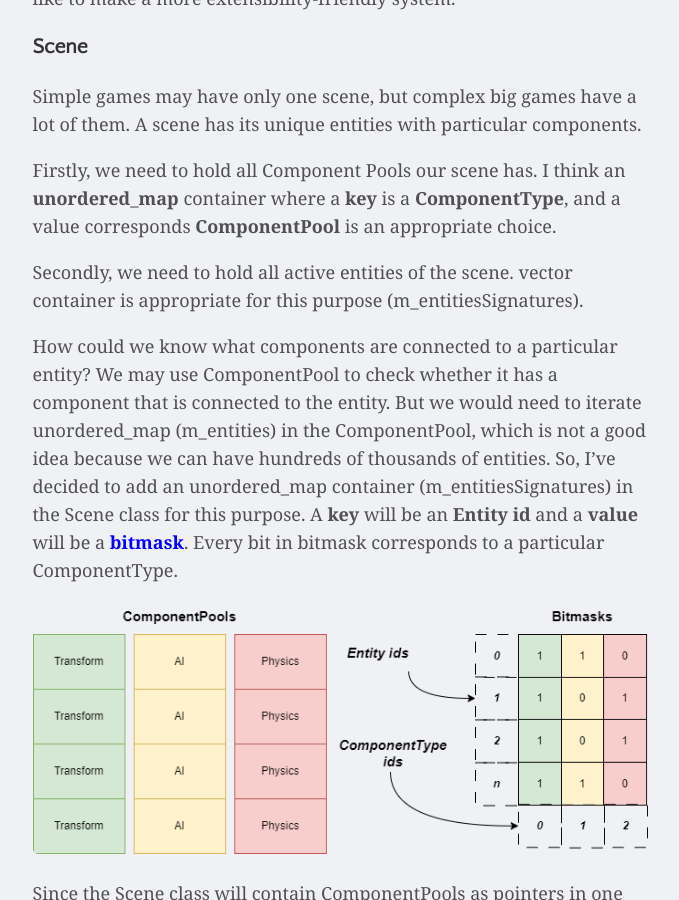
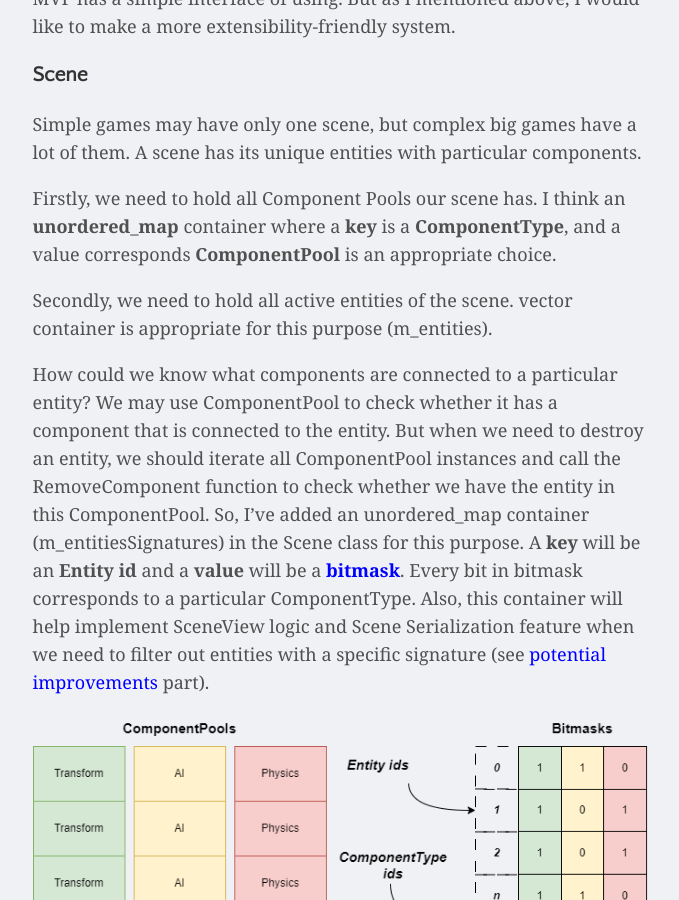
Before and after one commit to denyskryvytskyi/denyskryvytskyi.github.io, a Jekyll site: the page built from _posts/2023-05-07-ecs.md, in a window 1280 px wide and 900 px high, scrolled down 16455 px. Shown: the whole window, without its empty margins (300-979 px from the left). Built offline with Jekyll 4.4.1, drawn with Linux system fonts in a browser that asks for light colours; comment, search, counter and statistics services are not loaded; some of the changed text lies outside the part shown.

Commit message:
ECS post corrections

```diff
--- a/_posts/2023-05-07-ecs.md
+++ b/_posts/2023-05-07-ecs.md
@@ -26,7 +26,7 @@
       - <a href="#scene" class="content">Scene</a>
       - <a href="#system_part" class="content">The system part of ECS</a>
       - <a href="#scripts" class="content">Behavior components/scripts</a>
-      - <a href="#improvements" class="content">Potential improvements: SceneView, Archetypes</a>
+      - <a href="#improvements" class="content">Potential improvements: SceneView, Archetypes, Scene serialization</a>
    - <a href="#final" class="content">Final thoughts</a>
 - <a href="#references" class="content">References</a>
 
@@ -249,7 +249,7 @@
 
 ### Entity
 
-As described above Entity is represented as an integer number (unique identifier). Also, I would add a constant to indicate an invalid entity with a value of 0. Of course, we need a function to generate an Entity id. We could use a random generator for this but I would better use monotonic increment because it can be more appropriate if we will decide to use archetypes in our architecture (see <a href="#improvements" class="content">potential improvements</a> chapter).
+As described above Entity is represented as an integer number (unique identifier). Also, I would add a constant to indicate an invalid entity with a value of 0. Of course, we need a function to generate an Entity id. We could use a random generator for this but I would better use monotonic increment because it can be more appropriate if we will decide to use archetypes in our architecture (see <a href="#improvements" class="content">potential improvements</a> part).
 
 By the way, I use atomic type to synchronize access to the counter when multiple threads try to get access to it. Our code will be the next:
 
@@ -548,11 +548,12 @@
 
 Firstly, we need to hold all Component Pools our scene has. I think an <b>unordered_map</b> container where a <b>key</b> is a <b>ComponentType</b>, and a value corresponds <b>ComponentPool</b> is an appropriate choice.
 
-Secondly, we need to hold all active entities of the scene. vector container is appropriate for this purpose (m_entitiesSignatures).
+Secondly, we need to hold all active entities of the scene. vector container is appropriate for this purpose (m_entities).
 
 How could we know what components are connected to a particular entity?
 We may use ComponentPool to check whether it has a component that is connected to the entity.
-But we would need to iterate unordered_map (m_entities) in the ComponentPool, which is not a good idea because we can have hundreds of thousands of entities. So, I've decided to add an unordered_map container (m_entitiesSignatures) in the Scene class for this purpose. A <b>key</b> will be an <b>Entity id</b> and a <b>value</b> will be a <a href="https://en.wikipedia.org/wiki/Mask_(computing)" target="_blank" class="content"><b>bitmask</b></a>. Every bit in bitmask corresponds to a particular ComponentType.
+But when we need to destroy an entity, we should iterate all ComponentPool instances and call the RemoveComponent function to check whether we have the entity in this ComponentPool.
+So, I've added an unordered_map container (m_entitiesSignatures) in the Scene class for this purpose. A <b>key</b> will be an <b>Entity id</b> and a <b>value</b> will be a <a href="https://en.wikipedia.org/wiki/Mask_(computing)" target="_blank" class="content"><b>bitmask</b></a>. Every bit in bitmask corresponds to a particular ComponentType. Also, this container will help implement SceneView logic and Scene Serialization feature when we need to filter out entities with a specific signature (see <a href="#improvements" class="content">potential improvements</a> part).
 
 <p align="center">
    <img src="../assets/img/ecs/bitmask.png" alt="Entity-component bitmask">
@@ -1186,6 +1187,13 @@
 
 But this approach also has a downside when we need to add or remove components from the entities that cause  moving all the component data from one pool to another.
 
+<b> Scene serialization </b>
+
+There are a lot of approaches and libraries you can use to implement serialization for the scene.
+I will not describe the steps and code I've wrote here. You can find my implementation in the <a href="https://github.com/denyskryvytskyi/ElvenEngine/tree/master/Engine/src/Scene" target="_blank" class="content">project repository</a>.
+I've used the <a href="https://github.com/nlohmann/json" target="_blank" class="content">nlohmann's JSON</a> library to implement it.
+I would make a separate post about Scene serialization after implementing the Scene hierarchy and its serialization.
+
 <h2 id="final">Final thoughts</h2>
 
 I've researched different ways of building an entity-component system for a game engine. All approaches described above have their pros and cons. One is more appropriate for small games other is more performance-friendly but bad in usability. There are tradeoffs that engineers have to adhere to use a suitable type of system.
@@ -1193,7 +1201,7 @@
 I've implemented ECS and used it to create some simple games (classic <a href="https://github.com/denyskryvytskyi/ElvenEngine/tree/master/Games/Pong" target="_blank" class="content">Pong</a> and <a href="https://github.com/denyskryvytskyi/ElvenEngine/tree/master/Games/TRON" target="_blank" class="content">Tron</a> games that you can find on my Github) to test my game engine and ECS, in particular.
 I think I've made a system that is more data-oriented and cache-friendly. Also, it follows my points of usability and future extensibility.
 
-<h2 align="center" id="references"> References </h2>
+<h2 id="references">References</h2>
 I was inspired by all of the engineers mentioned above and which will be mentioned below. I think it's worth checking them all if you are interested in game/game engines, data-oriented programming, or want to make reliable and robust software.
 
 - Jason Gregory. <a href="https://www.amazon.com/Engine-Architecture-Third-Jason-Gregory/dp/1138035459" target="_blank" class="content"> Game Engine Architecture, 3rd Edition</a>.
```
